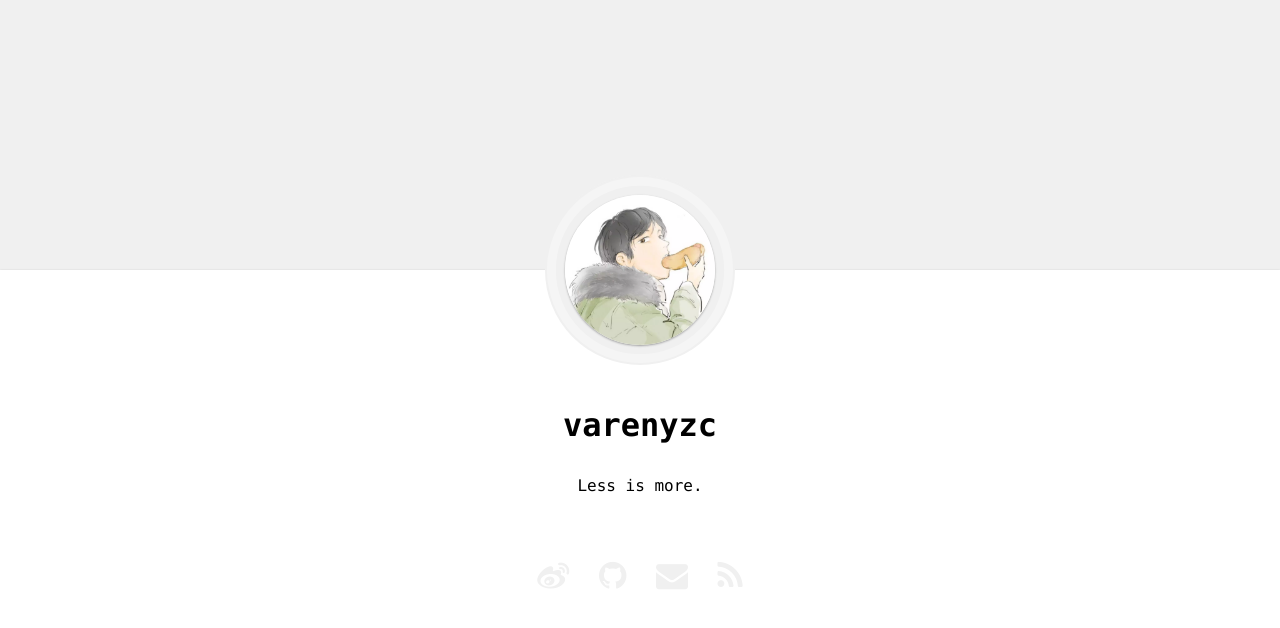
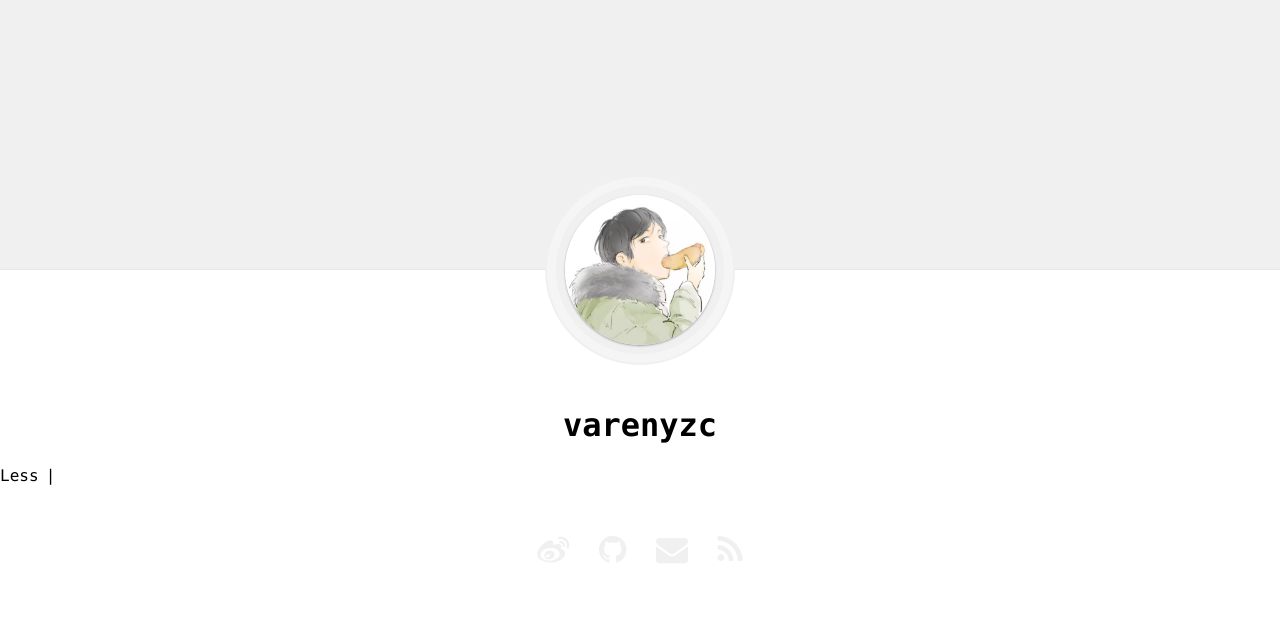
Before and after one commit to varenyzc/varenyzc.github.io, a Jekyll site: the page built from index.md, in a window 1280 px wide. Shown: the top 628 px of the page. Built offline with Jekyll 4.4.1, drawn with Linux system fonts in a browser that asks for light colours.

Commit message:
更新页面

```diff
--- a/_layouts/index.html
+++ b/_layouts/index.html
@@ -33,7 +33,8 @@
     </div>
     <div class="index-content">
       <h1>{{ site.name }}</h1>
-      <p id="type-it" data-typeitid="2xnigijn3tu">{{ site.description }}</p>
+      <span id="type-it" data-typeitid="2xnigijn3tu">{{ site.description }}</span>
+      <script type="text/javascript"> new TypeIt('#type-it', { speed: 150, startDelay: 500, loop: true }); </script>
       <div class="index-contact">
         <p>
           {% if site.twitter %}
```
